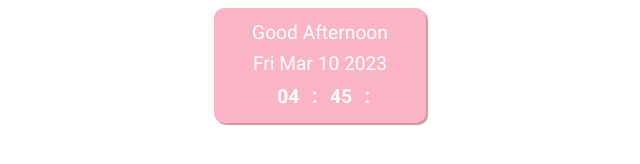
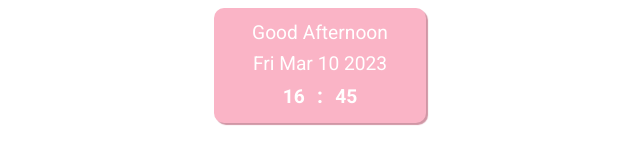
Before and after one commit to tinykawaii/Notion, a plain HTML site: page index.html in a window 1280 px wide. Shown: the full height of the page, 320-960 px from the left. Drawn offline with Linux system fonts and the light colour scheme.

Commit message:
Update index.html

```diff
--- a/index.html
+++ b/index.html
@@ -98,7 +98,6 @@ h1 {
         <div class="time" id="hour"></div>
         <div class="colon">:</div>
         <div class="time" id="min"></div>
-        <div class="colon">:</div>
 
       </div>
     </div>
@@ -115,7 +114,7 @@ document.getElementById('date').innerHTML = today.toDateString();
 
 function clock() {
 var today = new Date();
-var hour = zeros(twelveHour(today.getHours()));
+var hour = zeros(today.getHours());
 var minutes = zeros(today.getMinutes());
 var seconds = zeros(today.getSeconds());
 if(today.getHours() >=12){
```
